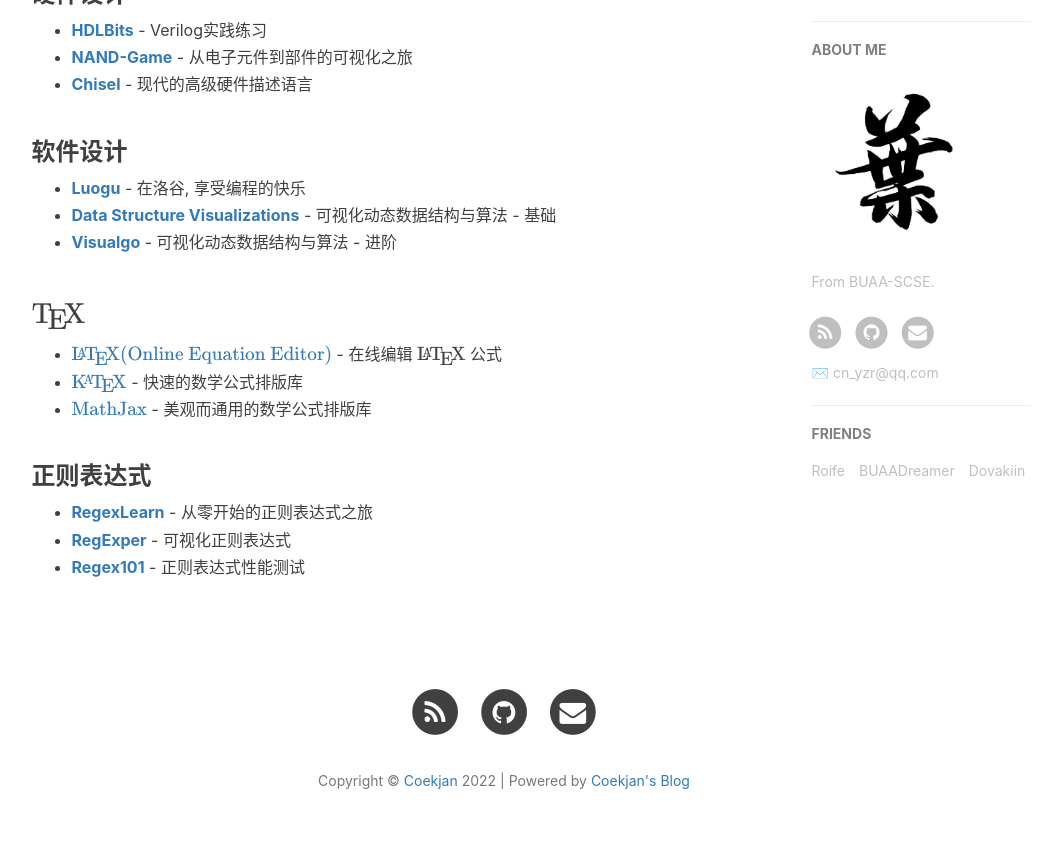
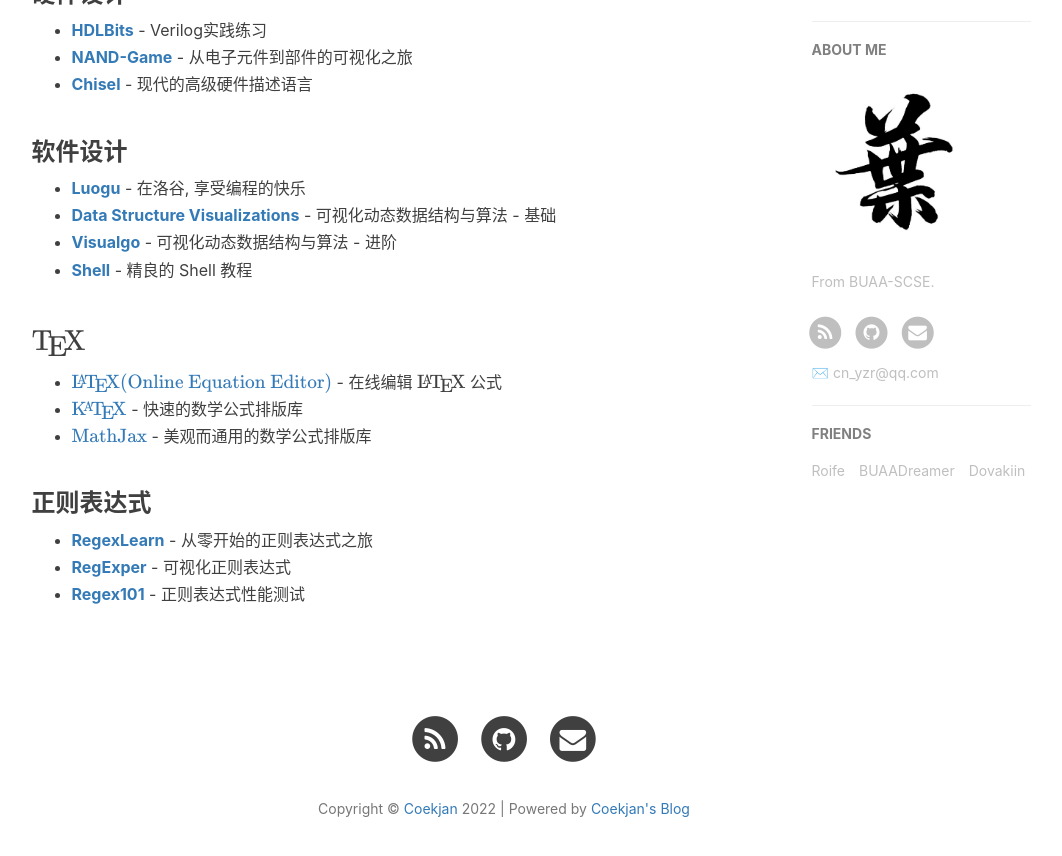
Before and after one commit to Coekjan/coekjan.github.io, a Jekyll site: the page built from 1-resources.html, in a window 1280 px wide and 900 px high, scrolled down 825 px. Shown: the top 856 px of the window, without its empty margins (136-1198 px from the left). Built offline with Jekyll 4.4.1, drawn with Linux system fonts in a browser that asks for light colours; nearby versions of some CDN libraries; comment, search, counter and statistics services are not loaded.

Commit message:
Update resources

```diff
--- a/_includes/resources/zh.md
+++ b/_includes/resources/zh.md
@@ -22,6 +22,7 @@
 * **[Luogu](https://www.luogu.com.cn/)** - 在洛谷, 享受编程的快乐
 * **[Data Structure Visualizations](https://www.cs.usfca.edu/~galles/visualization/Algorithms.html)** - 可视化动态数据结构与算法 - 基础
 * **[Visualgo](https://visualgo.net/zh)** - 可视化动态数据结构与算法 - 进阶
+* **[Shell](https://wangdoc.com/bash/index.html)** - 精良的 Shell 教程
 
 ### $\TeX$
 
```
